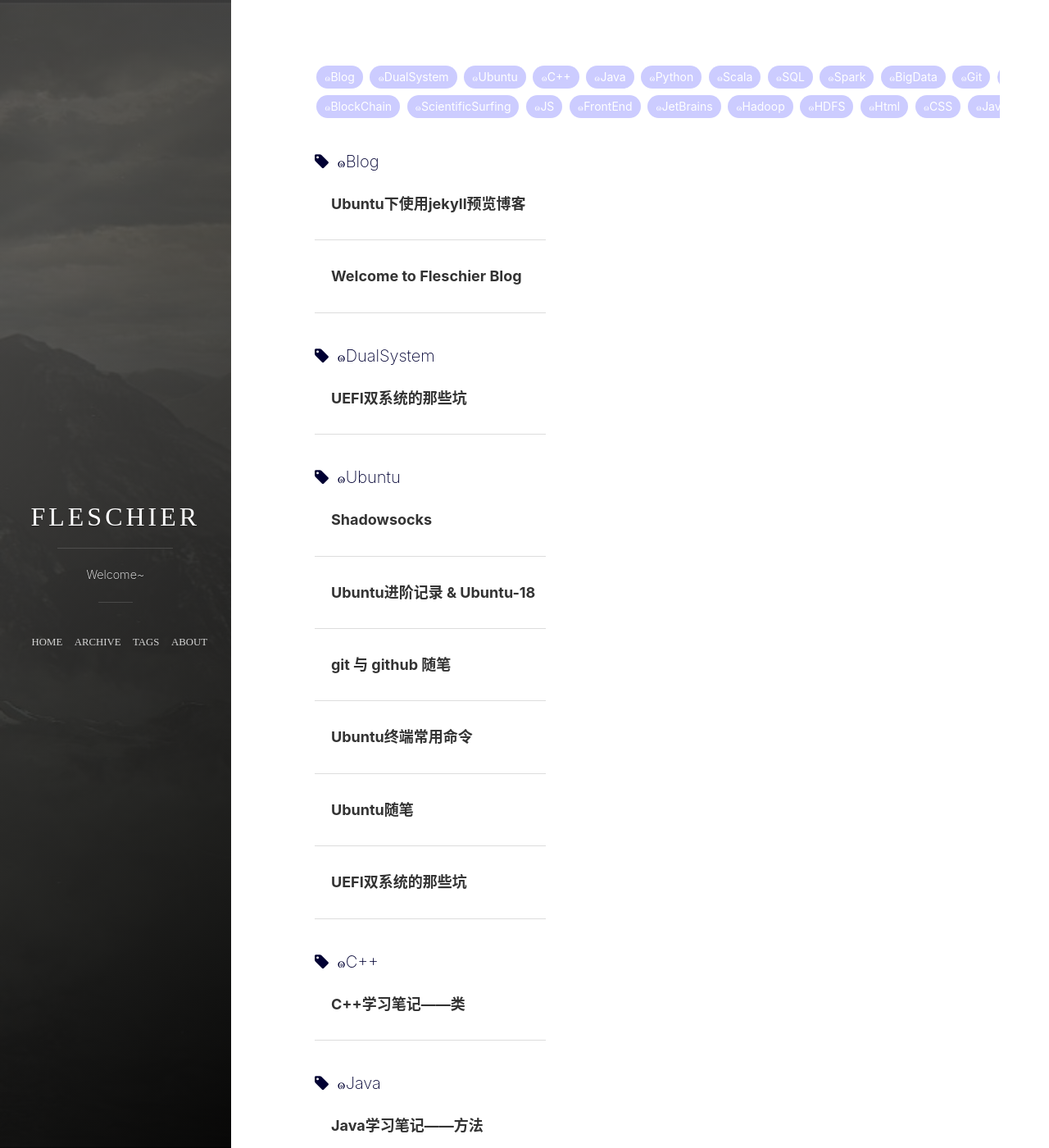
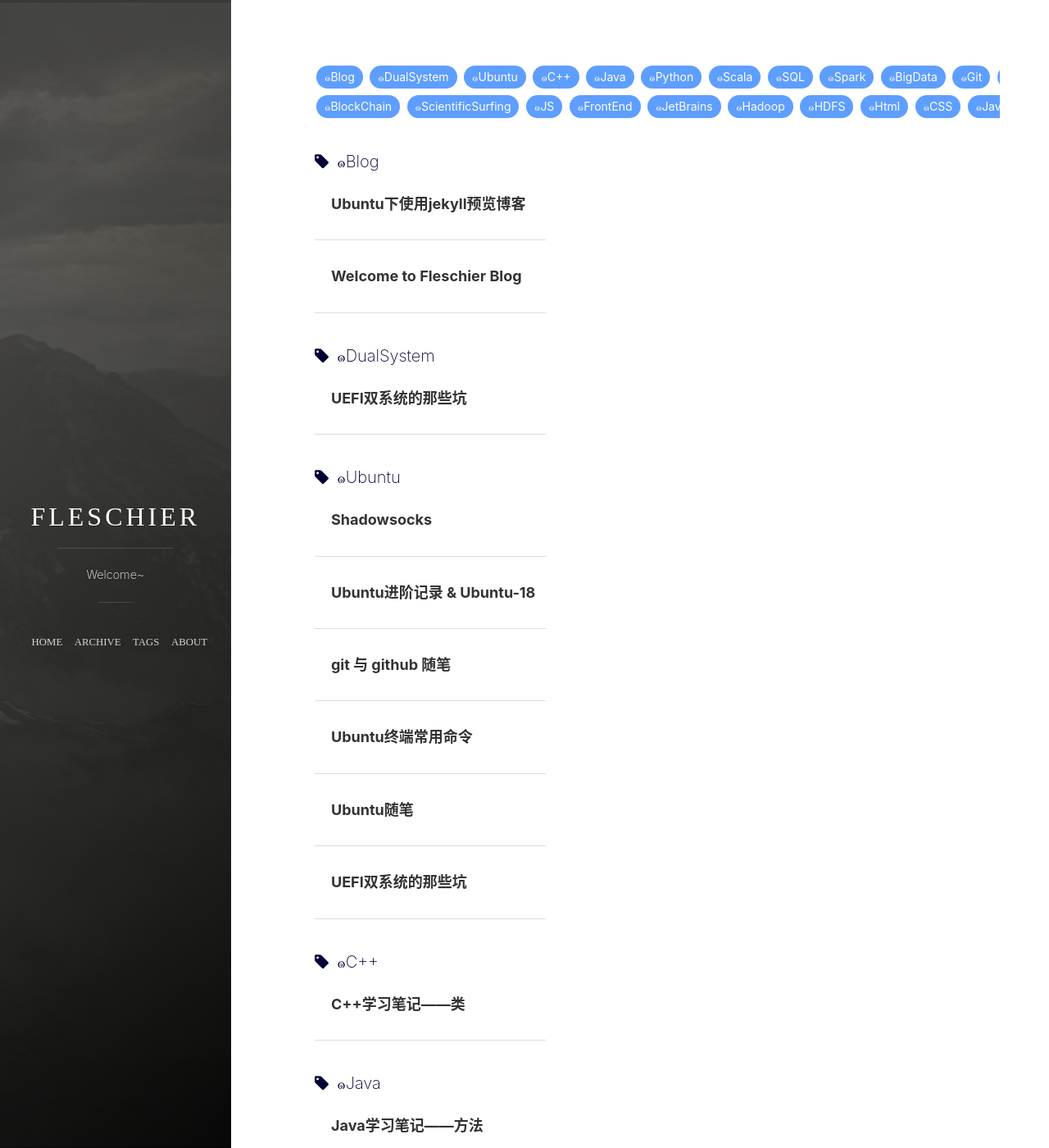
Before and after one commit to Fleschier/Fleschier.github.io, a Jekyll site: the page built from tags.html, in a window 1280 px wide and 1400 px high. Shown: the whole window at 82% size. Built offline with Jekyll 4.4.1, drawn with Linux system fonts in a browser that asks for light colours; nearby versions of some CDN libraries.

Commit message:
fix some bugs of the tags

```diff
--- a/css/fleschier-blog.css
+++ b/css/fleschier-blog.css
@@ -666,10 +666,6 @@ form .row:first-child .floating-label-form-group {
   border-radius: 3px;
 }
 
-.pager li>a {
-  color: #404040
-}
-
 /*可选部分开始 */
 
 /*这一部分可以实现阅读文章时 按钮 上一篇 下一篇 的鼠标滑过 颜色翻转 效果*/
@@ -777,79 +773,6 @@ img::-moz-selection {
 
 body {
   -webkit-tap-highlight-color: #CCCCCC
-}
-
-.tags {
-  margin-bottom: -5px
-}
-
-.tags a, .tags .tag {
-  display: inline-block;
-  border: 1px solid rgba(255, 255, 255, .8);
-  border-radius: 999em;
-  padding: 0 10px;
-  color: #fff;
-  line-height: 24px;
-  font-size: 12px;
-  text-decoration: none;
-  margin: 0 1px;
-  margin-bottom: 6px
-}
-
-.tags a:hover, .tags .tag:hover, .tags a:active, .tags .tag:active {
-  color: #fff;
-  border-color: #fff;
-  background-color: rgba(255, 255, 255, .4);
-  text-decoration: none
-}
-
-@media only screen and (min-width:768px) {
-  .tags a, .tags .tag {
-    margin-right: 5px
-  }
-}
-
-#tag-heading {
-  padding: 70px 0 60px
-}
-
-@media only screen and (min-width:768px) {
-  #tag-heading {
-    padding: 55px 0
-  }
-}
-
-#tag_cloud {
-  margin: 20px 0 15px 0
-}
-
-#tag_cloud a, #tag_cloud .tag {
-  font-size: 14px;
-  border: none;
-  line-height: 28px;
-  margin: 0 2px;
-  margin-bottom: 8px;
-  background: #CCCCFF
-}
-
-#tag_cloud a:hover, #tag_cloud .tag:hover, #tag_cloud a:active, #tag_cloud .tag:active {
-  background-color: #3333FF !important
-}
-
-@media only screen and (min-width:768px) {
-  #tag_cloud {
-    margin-bottom: 25px
-  }
-}
-
-.tag-comments {
-  font-size: 12px
-}
-
-@media only screen and (min-width:768px) {
-  .tag-comments {
-    font-size: 14px
-  }
 }
 
 .t:first-child {
--- a/css/tag.css
+++ b/css/tag.css
@@ -1,55 +1,4 @@
 /*tag theme*/
-
-@media only screen and (min-width: 768px) {
-  .pager li>a, .pager li>span {
-    font-size: 14px;
-    padding: 15px 25px;
-  }
-}
-
-.pager li>a {
-  color: #404040;
-}
-
-.pager li>a:hover, .pager li>a:focus {
-  color: white;
-  background-color: #0000FF;
-  border: 1px solid #0000FF;
-}
-
-.pager .disabled>a, .pager .disabled>a:hover, .pager .disabled>a:focus, .pager .disabled>span {
-  color: #808080;
-  background-color: #404040;
-  cursor: not-allowed;
-}
-
-::-moz-selection {
-  color: white;
-  text-shadow: none;
-  background: #0000FF;
-}
-
-::selection {
-  color: white;
-  text-shadow: none;
-  background: #0000FF;
-}
-
-img::selection {
-  color: white;
-  background: transparent;
-}
-
-img::-moz-selection {
-  color: white;
-  background: transparent;
-}
-
-body {
-  -webkit-tap-highlight-color: #CCCCCC;
-}
-
-/* Hux add tags support */
 
 .tags {
   margin-bottom: -5px;
@@ -57,22 +6,22 @@ body {
 
 .tags a, .tags .tag {
   display: inline-block;
-  border: 1px solid rgba(255, 255, 255, 0.8);
+  border: 1px solid rgba(255, 255, 255, .8);
   border-radius: 999em;
   padding: 0 10px;
-  color: #ffffff;
+  color: #fff !important;
   line-height: 24px;
   font-size: 12px;
   text-decoration: none;
   margin: 0 1px;
-  margin-bottom: 6px;
+  margin-bottom: 6px
 }
 
 .tags a:hover, .tags .tag:hover, .tags a:active, .tags .tag:active {
-  color: white;
-  border-color: white;
-  background-color: rgba(255, 255, 255, 0.4);
-  text-decoration: none;
+  color: #fff;
+  border-color: #fff;
+  background-color: rgba(255, 255, 255, .4);
+  text-decoration: none
 }
 
 @media only screen and (min-width: 768px) {
@@ -101,13 +50,12 @@ body {
   line-height: 28px;
   margin: 0 2px;
   margin-bottom: 8px;
-  background: #0000CC;
-  /*标签激活颜色*/
+  background: #5e9eff;
+  /*标签背景颜色*/
 }
 
 #tag_cloud a:hover, #tag_cloud .tag:hover, #tag_cloud a:active, #tag_cloud .tag:active {
-  background-color: #33FFFF;
-  /*本处颜色已被别处覆盖*/
+  background-color: #0000cc;
 }
 
 @media only screen and (min-width: 768px) {
@@ -148,10 +96,6 @@ body {
 
 .one-tag-list .tag-text {
   font-weight: 200;
-  /* Hux learn from
-     *     TypeIsBeautiful,
-     *     [This Post](http://zhuanlan.zhihu.com/ibuick/20186806) etc.
-     */
   font-family: -apple-system, "Helvetica Neue", "Arial", "PingFang SC", "Hiragino Sans GB", "STHeiti", "Microsoft YaHei", "Microsoft JhengHei", "Source Han Sans SC", "Noto Sans CJK SC", "Source Han Sans CN", "Noto Sans SC", "Source Han Sans TC", "Noto Sans CJK TC", "WenQuanYi Micro Hei", SimSun, sans-serif;
   line-height: 1.7;
 }
```
